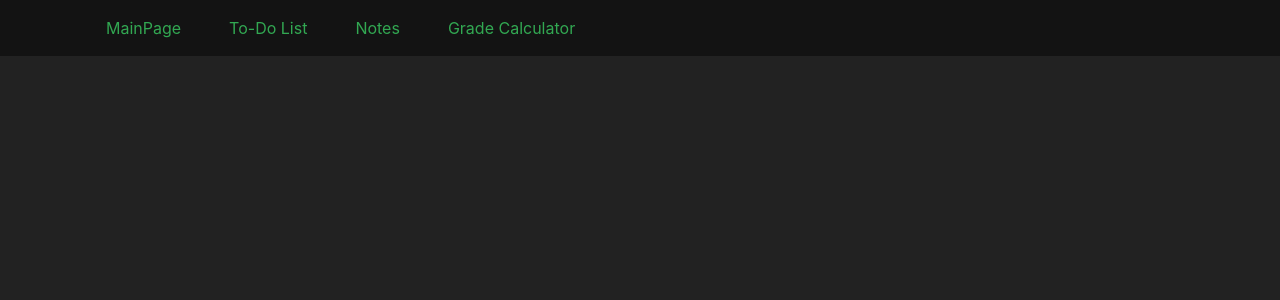
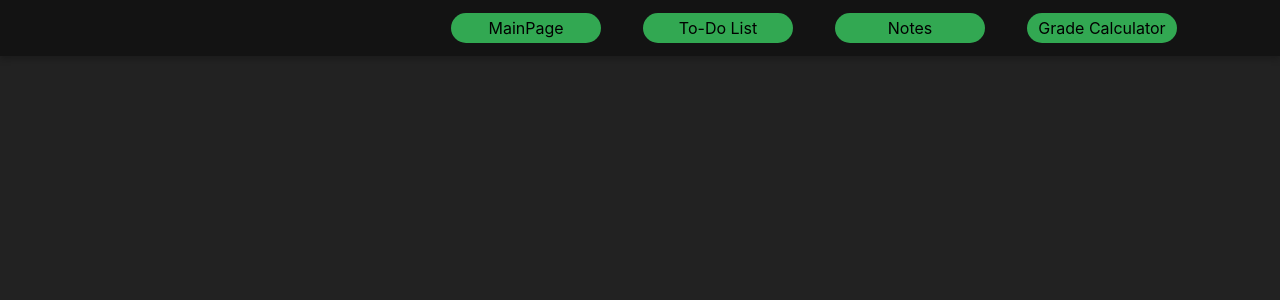
Before and after one commit to izzyKavanagh/DataRep-Project, a React (Create React App) app: page / in a window 1280 px wide. Shown: the top 300 px of the page. Built offline with nearby package versions, Linux system fonts and the light colour scheme.

Commit message:
edit navbar css

```diff
--- a/src/components/Navbar.css
+++ b/src/Navbar.css
@@ -4,11 +4,13 @@
     align-items: center;
     background-color: rgb(19, 19, 19);
     padding: 1rem;
+    box-shadow: 0 4px 6px rgba(0, 0, 0, 0.2);
 }
 
 .nav-links {
     list-style: none;
     display: flex;
+    margin-left: auto;
 }
 
 .nav-links li {
@@ -16,13 +18,22 @@
 }
 
 .nav-links a {
-    color: rgb(50, 168, 82);
+    color: black;
+    background-color: rgb(50, 168, 82);
+    padding: 5px;
+    width: 150px;
+    height: 30px;
+    display: flex;
+    justify-content: center;
+    align-items: center;
+    border-radius: 30px;
     text-decoration: none;
-    transition: color 0.3s ease-in-out;
+    transition: all 0.3s ease;
+    margin: 5px;
 }
 
 .nav-links a:hover {
-    color: rgb(67, 230, 111);
+    color: white;
     text-decoration: underline;
 }
 
@@ -35,6 +46,7 @@
     .nav-links {
         flex-direction: column;
         margin-top: 1rem;
+        margin-left: 0;
     }
 
     .nav-links li {
--- a/src/components/navbar.js
+++ b/src/components/navbar.js
@@ -1,7 +1,7 @@
 import { Container } from 'react-bootstrap';
 import { Nav } from 'react-bootstrap';
 import { Navbar } from 'react-bootstrap';
-import "./Navbar.css";
+import "../Navbar.css";
 
 const NavigationBar = () => {
   return (
```
